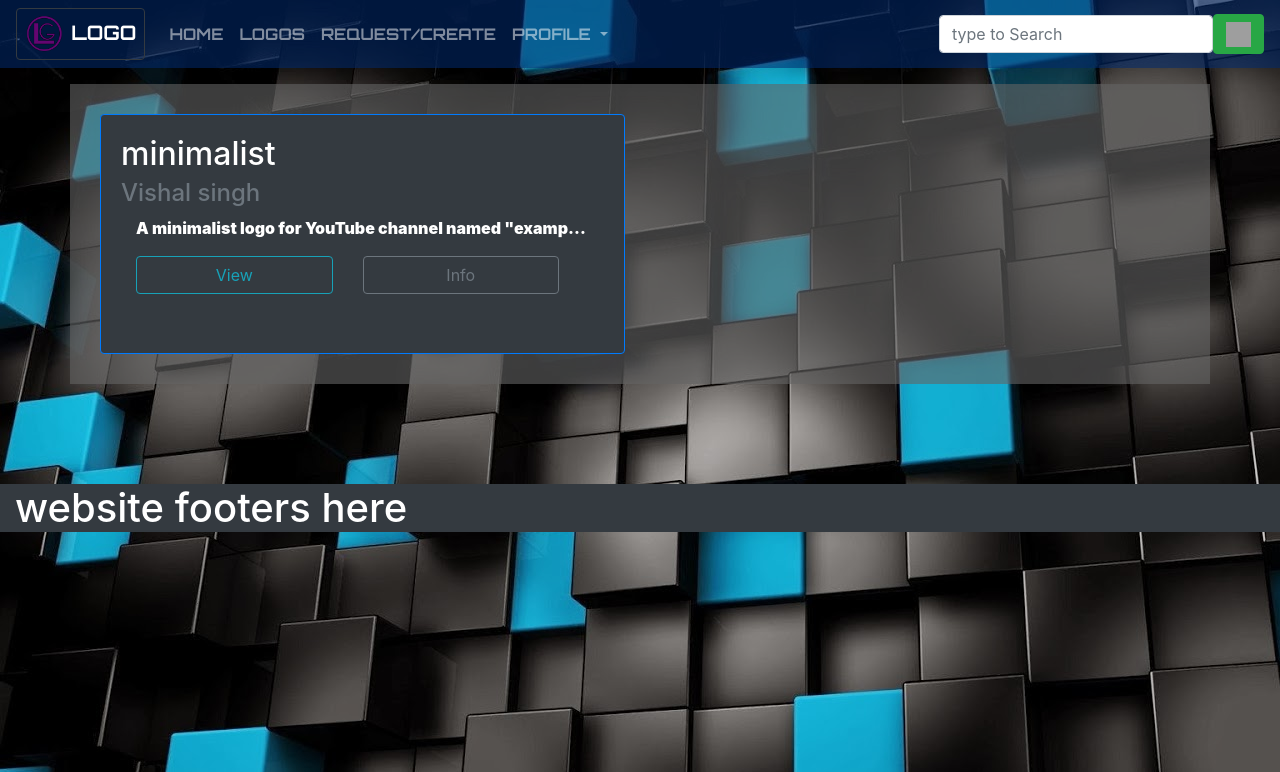
After one commit to vishalsingh077/django-website, a Django app: page /requests/ in a window 1280 px wide. The commit adds this page. Shown: the top 772 px of the page. Run offline with Django 3.2, Linux system fonts and the light colour scheme; data comes from the database, SQL or seed files in the repository; both versions use the stored data as it was after the commit; some libraries are stand-ins or nearby versions; grey boxes are pictures that could not be loaded.

Commit message:
added background

```diff
--- /dev/null
+++ b/logos/static/logos/logo.css
@@ -0,0 +1,32 @@
+#body-id {
+	color:white;
+}
+nav {
+	background-color:rgba(1, 39, 102,0.6);
+}
+nav a{
+	font-family: 'Orbitron' ,'sans-serif';
+}
+nav a:hover{
+	background-color:rgba(0,0,255,0.6);
+}
+#search-icon {
+	background-color: #28a745;
+}
+#home-body{
+	background-color:rgba(100,100,100,0.6);
+}
+
+#divison{
+	background-color:rgba(100,100,100,0.6);
+	padding:30px;
+}
+#info-body{
+	padding-left:10px;
+	background-color: grey
+}
+#footer{
+	 margin-top:100px;
+	 position : relative;
+	 bottom:0;
+}
--- a/logos/static/logos/logos.css
+++ /dev/null
@@ -1,6 +0,0 @@
-nav a {
-	font-family : 'orbitron' , sans-serif;
-}
-#search-icon{
-	background: #00d100;
-}
--- a/logos/templates/logos/home_page.html
+++ b/logos/templates/logos/home_page.html
@@ -3,8 +3,8 @@
 {% block title %} Home {% endblock %}
 
 {% block content %}
-	<div class="container-fluid" style="background-color:#c1ccc7">
-	<h1><center><strong> <font color="#9b00ef">About </font><strong></center></h1>
+	<div class="container " id="home-body">
+	<h1><center><strong> About<strong></center></h1>
 	<h4><p><center> This is your free LOGO design website.</center></p>
 	<p><center>Feel free to request any kind of Logo as per your requirement </center></p>
 	<p><center>or you can also contribute us by accepting the requests</center></p>
--- a/logos/templates/logos/index.html
+++ b/logos/templates/logos/index.html
@@ -1,4 +1,4 @@
-<!doctype html>
+<!DOCTYPE html>
 {% load staticfiles %}
 <html>
 
@@ -9,27 +9,26 @@
 	<link rel="icon" href="{% static 'logos/logo_icon.png' %}" type="image/x-icon" />
 	<link rel="stylesheet" href="https://stackpath.bootstrapcdn.com/bootstrap/4.1.1/css/bootstrap.min.css" integrity="sha384-WskhaSGFgHYWDcbwN70/dfYBj47jz9qbsMId/iRN3ewGhXQFZCSftd1LZCfmhktB" crossorigin="anonymous">
 	<link href="https://fonts.googleapis.com/css?family=Orbitron:700" rel="stylesheet"><script src="https://code.jquery.com/jquery-3.3.1.slim.min.js" integrity="sha384-q8i/X+965DzO0rT7abK41JStQIAqVgRVzpbzo5smXKp4YfRvH+8abtTE1Pi6jizo" crossorigin="anonymous"></script>
+	<link rel="stylesheet" href="{% static 'logos/logo.css' %}">
 	<script src="https://cdnjs.cloudflare.com/ajax/libs/popper.js/1.14.3/umd/popper.min.js" integrity="sha384-ZMP7rVo3mIykV+2+9J3UJ46jBk0WLaUAdn689aCwoqbBJiSnjAK/l8WvCWPIPm49" crossorigin="anonymous"></script>
 	<script src="https://stackpath.bootstrapcdn.com/bootstrap/4.1.1/js/bootstrap.min.js" integrity="sha384-smHYKdLADwkXOn1EmN1qk/HfnUcbVRZyYmZ4qpPea6sjB/pTJ0euyQp0Mk8ck+5T" crossorigin="anonymous"></script>
-	<link rel="stylesheet" href="{% static 'logos/logos.css' %}">
+
 
 </head>
 
-<body>
+<body id="body-id" 	background="{% static 'logos/bg2.jpg' %}" >
 
-	<nav class="navbar navbar-expand-md navbar-dark bg-primary shadow">
-
+	<nav class="navbar navbar-expand-md navbar-dark shadow " id="navigation_bar"  >
 		<a class="navbar-brand border border-dark rounded " href="{% url 'logos:home_view' %}">
 			<img class="ml-md-2" src="{% static 'logos/logo_icon.png' %}" width="40" height="40" >
 			<strong class="mr-md-2" id="brand-LOGO"> LOGO</strong>
 		</a>
-		<button class="navbar-toggler border border-light" type="button" data-toggle="collapse" data-target="#navbar1" aria-expanded="false" aria-label="Toggle navigation"><span class="navbar-toggler-icon"></span></button>
-		<div class="collapse navbar-collapse" id="navbar1">
-			<ul class = "navbar-nav" id="navbar-items">
+		<button class="navbar-toggler border border-light sticky-right" style="position:relative"type="button" data-toggle="collapse" data-target="#navbar1" aria-expanded="false" aria-label="Toggle navigation"><span class="navbar-toggler-icon"></span></button>
+		<div class="collapse navbar-collapse " id="navbar1">
+			<ul class = "navbar-nav " id="navbar-items">
 				<li class="nav-item"><a class="nav-link" href="{% url 'logos:home_view' %}"><strong>HOME</strong></a></li>
 				<li class="nav-item"><a class="nav-link" href="{% url 'logos:logos_view' %}"><strong>LOGOS</strong></a></li>
-				<li class="nav-item"><a class="nav-link" href="#"><strong>REQUEST</strong></a></li>
-				<li class="nav-item"><a class="nav-link" href="#"><strong>CREATE</strong></a></li>
+				<li class="nav-item"><a class="nav-link" href="{% url 'request:requests_view' %}"><strong>REQUEST/CREATE</strong></a></li>
 				<li class="nav-item dropdown">
 					<a class="nav-link dropdown-toggle " href="#" id="profiledropdown" data-toggle="dropdown"aria-haspopup="true" aria-expanded="false">
 						<strong>PROFILE<strong>
@@ -43,12 +42,12 @@
 				</li>
 			</ul>
 		</div>
-		<form class="form-inline mt-md-2 " action="{% url 'logos:search_view' %}" method="get" accept-charset="utf-8" >
+		<form class="form-inline mt-md-6 fixed-right " action="{% url 'logos:search_view' %}" method="get" accept-charset="utf-8" >
 			{% csrf_token %}
 			<input class="form-control searchfield" type="text" placeholder="type to Search" name="q" aria-label="Search">
 				<button class="btn btn-outline-success" type="submit"  id="search-icon"><img width="25px" height="25px"src="https://png.icons8.com/ios/100/000000/search.png">
 				</button>
-			</form>
+		</form>
 	</nav>
 
 	<div class="container-fluid">
@@ -57,11 +56,12 @@
 	{% block content %}
 	{% endblock %}
 
-
-</body>
-	<footer class="sticky-bottom" style=" padding-top:35px">
-		<div class="container-fluid bg-dark" padding="3px" >
+	<footer >
+		<div id="footer" class="container-fluid bg-dark"  >
 		<h1 >   website footers here
 		</h1>
 	</footer>
+
+</body>
+
 </html>
--- a/logos/templates/logos/search_page.html
+++ b/logos/templates/logos/search_page.html
@@ -8,7 +8,7 @@
 	<hr>
 	</div>
 
-	<div class="container" >
+	<div class="container" id="divison">
 	<div class="row">
 	{% if searched_logos %}
 	{% for logos in searched_logos %}
@@ -50,7 +50,7 @@
 														<div >
 															<center><img  src="{{ logos.logo_img.url }}" width="200px"></center>
 														</div>
-														<div class="modal-body" style="padding-left:10px;">
+														<div class="modal-body" id="info-body">
 																<p>Logo Name : {{ logos.logo_name }}</p>
 																<p>Type of Logo :  {{ logos.logo_type }}</p>
 																<p>Software used : {{ logos.software_used }}</p>
--- a/logos/urls.py
+++ b/logos/urls.py
@@ -21,5 +21,4 @@ urlpatterns = [
     url(r'^logos/download/(?P<pk>[0-9]+)/$', views.logo_download_view ,name = "logo_download_view"),
 
 
-
 ]
--- a/myWebsite/urls.py
+++ b/myWebsite/urls.py
@@ -23,7 +23,7 @@ from django.conf.urls.static import static
 urlpatterns = [
     url(r'^admin/', admin.site.urls),
 
-        url(r'', include('logos.urls')),
+    url(r'', include('logos.urls')),
     url(r'', include('request.urls')),
 
 
--- /dev/null
+++ b/request/templates/request/requests_page.html
@@ -0,0 +1,67 @@
+{% extends 'logos/index.html' %}
+
+{% block title %} Requests {% endblock %}
+
+{% block content %}
+<div class="container" id="divison" >
+	<div class="row">
+		{% for request in all_requests %}
+		<div class="col-md-6 col-sm-6 ">
+			<a href="{% url 'request:request_detail_view' request.pk %}">
+				<div class="card border border-primary bg-dark" style="height:15rem;" >
+					<div class="card-body"  >
+
+			</a>
+						<div class="card-title"><h2>{{ request.logo_type }}</h2>
+						</div>
+						<div class="card-subtitle text-muted">
+								<h4>{{ request.requested_by }}</h4>
+						</div>
+						<div class="container" >
+						<p style="white-space: nowrap;overflow: hidden;text-overflow: ellipsis;">{{ request.discription}}</p>
+						</div>
+							<div class="row container-fluid">
+								<div class="col-md-6 " >
+									<a href="{% url 'request:request_detail_view' request.pk %}"><button class="btn btn-block btn-outline-info">View</button></a>
+								</div>
+
+								<div class="col-md-6 " >
+
+										<button class="btn  btn-outline-secondary btn-block " data-toggle="modal" data-target="#info-modal">Info</button>
+											<div class="modal fade " id="info-modal" >
+												<div class=" modal-dialog "  >
+													<div class="modal-content ">
+														<div class="modal-header " style="height:5rem;background-color: #7502d3">
+														<center><h1>{{ request.requested_by }}</h1></center>
+														<a href="" class="close"  data-dismiss="modal" aria-label="close">
+															<span aria-hidden="true"><h1>&times;</h1></span>
+														</a>
+														</div>
+
+														<div class="modal-body" id="info-body">
+																<p>Requested By : {{ request.requested_by }}</p>
+																<p>Type of Logo :  {{ request.logo_type }}</p>
+																<p>Email : {{ request.email }}</p>
+																<p>Usage : {{ request.usage }}</p>
+																<p>Discription : {{ request.discription }}</p>
+																<p>Request date : {{ request.request_date }}</p>
+														</div>
+														<div class="modal-footer container-fluid">
+															<a href="#" class="container-fluid">
+																<button class="btn btn-block btn-outline-success">Create</button>
+															</a>
+														</div>
+													</div>
+												</div>
+											</div>
+
+								</div>
+							</div>
+					</div>
+				</div>
+		</div>
+		{% endfor %}
+	</div>
+</div>
+
+{% endblock %}
--- a/request/urls.py
+++ b/request/urls.py
@@ -5,8 +5,13 @@ from . import views
 app_name = 'request'
 
 urlpatterns = [
+    #/requests/
+    url(r'^requests/$',views.requests_view.as_view() ,name="requests_view"),
 
+    #/requests/pk/
+    url(r'^requests/(?P<pk>[0-9]+)/$', views.request_detail_view.as_view() ,name = "request_detail_view"),
 
-
+    #/request/pk/create/
+    #url(r'^requests/(?P<pk>[0-9]+)/create/$', views.create_view ,name = "create_view"),
 
 ]
--- a/request/views.py
+++ b/request/views.py
@@ -1,3 +1,15 @@
 from django.shortcuts import render
+from django.views import generic
+from .models import Request
 
-# Create your views here.
+class requests_view(generic.ListView):
+    template_name = "request/requests_page.html"
+    context_object_name = 'all_requests'
+
+    def get_queryset(self):
+        return Request.objects.all()
+
+
+class request_detail_view(generic.DetailView):
+    model = Request
+    template_name = "request/request_detail_page.html"
```
Also changed, not shown: logos/templates/logos/logo_detail_page.html (+4 -4 lines), logos/templates/logos/logos_page.html (+13 -14 lines), request/templates/request/info-modal.html (added, +32 -0 lines), request/templates/request/request_detail_page.html (added, +57 -0 lines), db.sqlite3, logos/static/logos/bg.jpg (added), logos/static/logos/bg2.jpg (added), logos/templates/logos/favicon.ico (deleted), logos/templates/logos/icon.png (deleted), media/icon_p8OA6Bv.png (added).
